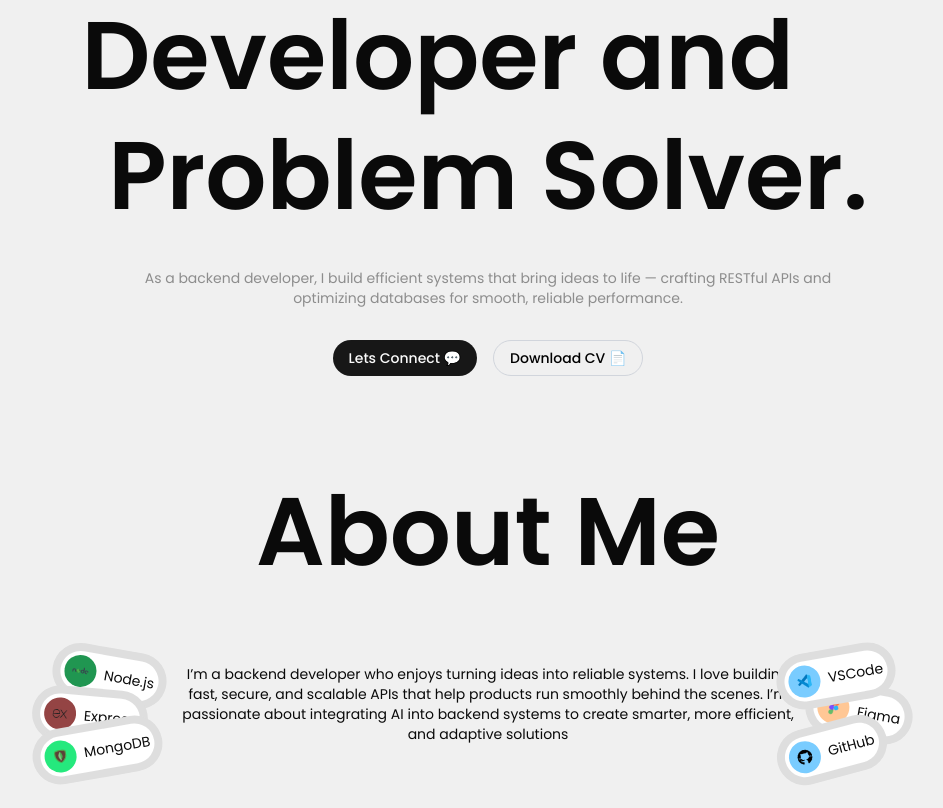
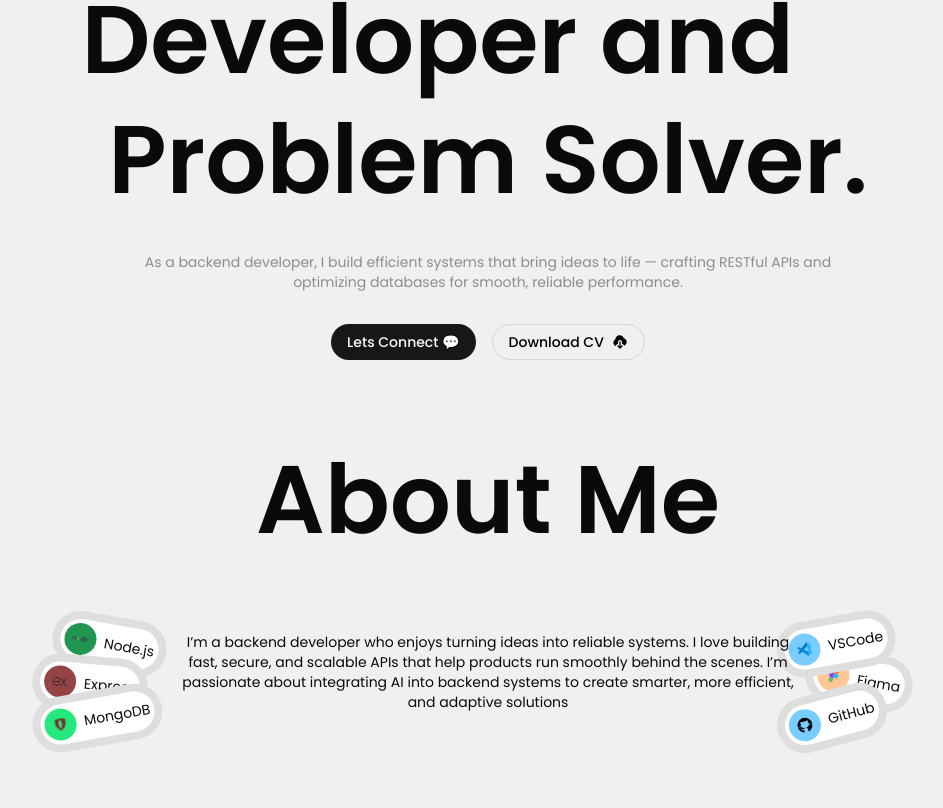
Before and after one commit to Prithivi2059/portfolio, a React (Vite) app: page / in a window 1280 px wide. Shown: the part 328-1136 px from the top of the page, without its empty margins (152-1095 px from the left). After the commit the page ends 1104 px from the top, so only its background shows below. Built offline with nearby package versions, Linux system fonts and the light colour scheme; grey boxes are pictures that could not be loaded.

Commit message:
feat: add button icons constants and integrate into About component; include download SVG in Home component

```diff
--- a/src/components/About.jsx
+++ b/src/components/About.jsx
@@ -1,18 +1,16 @@
 import ButtonIcon from "./ButtonIcon";
+import { buttonIcons } from "@/constants";
 
 const About = () => {
     return (
         <section className="w-full px-4 py-8 sm:py-12">
             <div className="flex flex-col justify-center items-center gap-8 md:gap-10 lg:gap-18">
                 <h1 className="h1">About Me</h1>
-                <div className="relative flex justify-center items-center">
-                    <p className="w-[64%] text-[10px]  md:text-[14px] lg:text-sm text-center">I’m a backend developer who enjoys turning ideas into reliable systems. I love building fast, secure, and scalable APIs that help products run smoothly behind the scenes. I’m passionate about integrating AI into backend systems to create smarter, more efficient, and adaptive solutions</p>
-                    <ButtonIcon icon="/images/figma.png" name="Figma" bg="#ffc795" pos={{ top: "25%", left: "82%" }} rotate={10} />
-                    <ButtonIcon icon="/images/vscode.png" name="VSCode" bg="#79CCFF" pos={{ top: "-20%", left: "79%" }} rotate={-10} />
-                    <ButtonIcon icon="/images/nodejs.png" name="Node.js" bg="#209651" pos={{ top: "-20%", left: "6%" }} rotate={10} />
-                    <ButtonIcon icon="/images/express.png" name="Express" bg="#944444" pos={{ top: "30%", left: "4%" }} rotate={5} />
-                    <ButtonIcon icon="/images/github.png" name="GitHub" bg="#79CCFF" pos={{ top: "72%", left: "79%" }} rotate={-15} />
-                    <ButtonIcon icon="/images/mongodb.png" name="MongoDB" bg="#25E97D" pos={{ top: "72%", left: "4%" }} rotate={-10} />
+                <div className="relative z-10 flex justify-center items-center">
+                    <p className="relative z-20 w-full md:w-[64%] text-[10px]  md:text-[14px] lg:text-sm text-center">I’m a backend developer who enjoys turning ideas into reliable systems. I love building fast, secure, and scalable APIs that help products run smoothly behind the scenes. I’m passionate about integrating AI into backend systems to create smarter, more efficient, and adaptive solutions</p>
+                    {buttonIcons.map((icon, index) => (
+                        <ButtonIcon key={index} {...icon} />
+                    ))}
                 </div>
             </div>
 
--- a/src/components/ButtonIcon.jsx
+++ b/src/components/ButtonIcon.jsx
@@ -1,14 +1,30 @@
-const ButtonIcon = ({ icon, name, bg, pos, rotate }) => {
+import { cn } from "@/lib/utils";
+const ButtonIcon = ({ icon, name, bg, pos = {}, rotate }) => {
+    const { md = "" } = pos;
     return (
-        <div className="absolute px-1 py-1 md:px-1 md:py-1 lg:px-2 lg:py-2 bg-[#DEDEDE] rounded-full" style={{ ...pos, transform: `rotate(${rotate}deg)` }}>
+        <div
+            className={cn(
+                "absolute hidden md:block z-0 px-1 py-1 md:px-1 md:py-1 lg:px-2 lg:py-2 bg-[#DEDEDE] rounded-full",
+                md,
+                rotate && `rotate-[${rotate}deg]`
+            )}
+            style={{ transform: `rotate(${rotate}deg)` }}
+        >
             <div className="w-full h-full bg-white flex items-center justify-between rounded-full gap-2 px-1 py-1">
-                <div className="w-4 h-4 md:w-6 md:h-6 lg:w-8 lg:h-8 rounded-full flex items-center justify-center" style={{ backgroundColor: bg }}>
-                    <img className="w-2 h-2 md:w-4 md:h-4 object-cover" src={icon} alt={`${name} Icon`} />
+                <div
+                    className="w-4 h-4 md:w-6 md:h-6 lg:w-8 lg:h-8 rounded-full flex items-center justify-center"
+                    style={{ backgroundColor: bg }}
+                >
+                    <img
+                        className="w-2 h-2 md:w-4 md:h-4 object-cover"
+                        src={icon}
+                        alt={`${name} Icon`}
+                    />
                 </div>
                 <p className="text-[10px] md:text-[12px] lg:text-[14px]">{name}</p>
             </div>
         </div>
-    )
-}
+    );
+};
 
 export default ButtonIcon;
--- a/src/components/Home.jsx
+++ b/src/components/Home.jsx
@@ -2,8 +2,8 @@ import { Button } from "./ui/button"
 
 const Home = () => {
     return (
-        <section className="w-full px-4 py-8 sm:py-12">
-            <div className="max-w-4xl mx-auto flex flex-col items-center gap-4 md:gap-6 lg:gap-8">
+        <section className="w-full px-4 py-[6em] md:py-8 ">
+            <div className="max-w-4xl mx-auto flex flex-col items-center gap-6 md:gap-6 lg:gap-8">
                 <div className="bg-white rounded-3xl md:rounded-4xl flex items-center justify-center px-3 py-2 md:px-6 md:py-2">
                     <p className="text-sm md:text-base text-center">👋 Hi, I’m Prithivi Pemi Magar</p>
                 </div>
@@ -42,7 +42,7 @@ const Home = () => {
                 <p className="w-full md:w-[80%] text-[11px] md:text-[12px] lg:text-sm text-gray-custom text-center">As a backend developer, I build efficient systems that bring ideas to life — crafting RESTful APIs and optimizing databases for smooth, reliable performance.</p>
                 <div className="btn flex gap-4">
                     <Button className="rounded-full cursor-pointer">Lets Connect 💬</Button>
-                    <Button className="rounded-full border cursor-pointer border-gray-300 bg-transparent text-black">Download CV 📄</Button>
+                    <Button className="rounded-full border cursor-pointer border-gray-300 bg-transparent text-black">Download CV <span className="w-4 h-4"><img className="w-full h-full object-cover" src="/svgs/download.svg" alt="" /></span></Button>
                 </div>
             </div>
         </section>
--- /dev/null
+++ b/src/constants/index.js
@@ -0,0 +1,56 @@
+export const buttonIcons = [
+  {
+    icon: "/images/figma.png",
+    name: "Figma",
+    bg: "#ffc795",
+    rotate: 10,
+    pos: {
+      md: "md:top-[25%] md:left-[82%]",
+    },
+  },
+  {
+    icon: "/images/vscode.png",
+    name: "VSCode",
+    bg: "#79CCFF",
+    rotate: -10,
+    pos: {
+      md: "md:top-[-20%] md:left-[79%]",
+    },
+  },
+  {
+    icon: "/images/nodejs.png",
+    name: "Node.js",
+    bg: "#209651",
+    rotate: 10,
+    pos: {
+      md: "md:top-[-20%] md:left-[6%]",
+    },
+  },
+  {
+    icon: "/images/express.png",
+    name: "Express",
+    bg: "#944444",
+    rotate: 5,
+    pos: {
+      md: "md:top-[30%] md:left-[4%]",
+    },
+  },
+  {
+    icon: "/images/github.png",
+    name: "GitHub",
+    bg: "#79CCFF",
+    rotate: -15,
+    pos: {
+      md: "md:top-[72%] md:left-[79%]",
+    },
+  },
+  {
+    icon: "/images/mongodb.png",
+    name: "MongoDB",
+    bg: "#25E97D",
+    rotate: -10,
+    pos: {
+      md: "md:top-[72%] md:left-[4%]",
+    },
+  },
+];
```
Also changed, not shown: public/svgs/download.svg (added).
